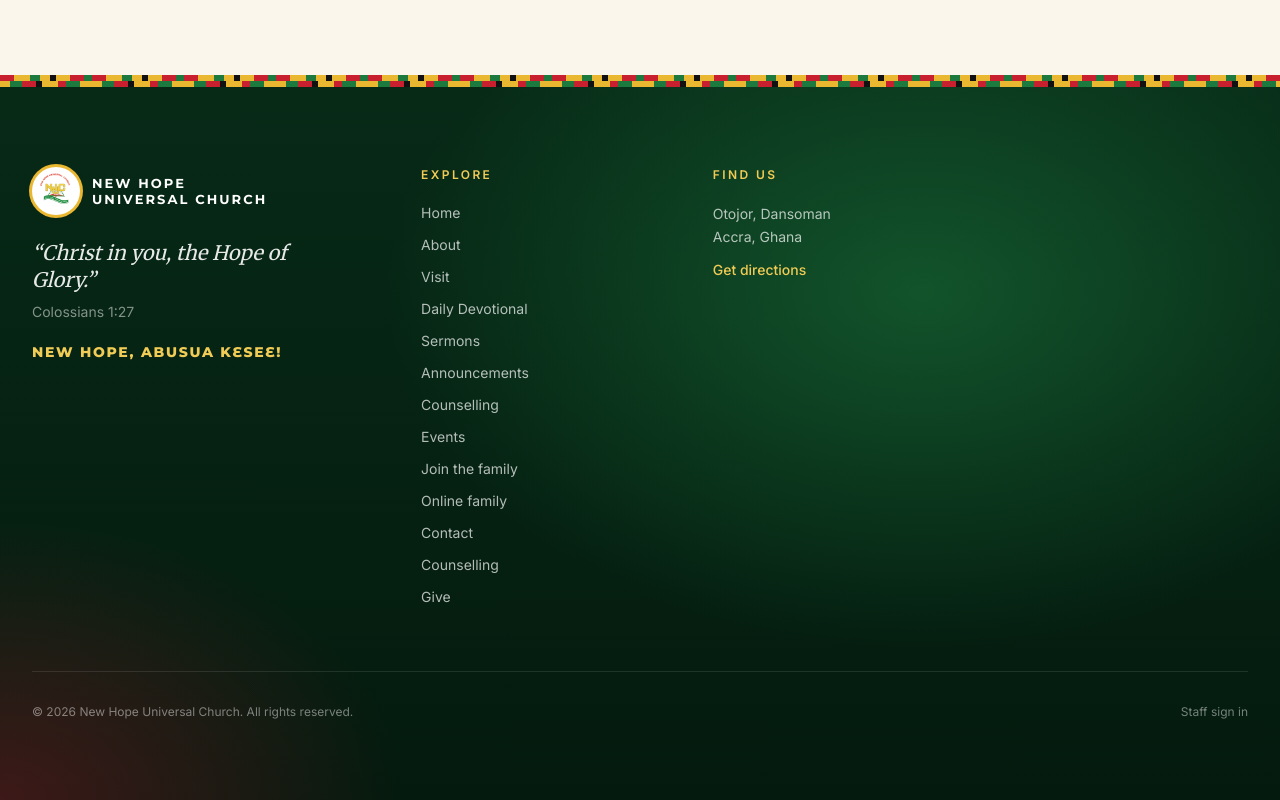
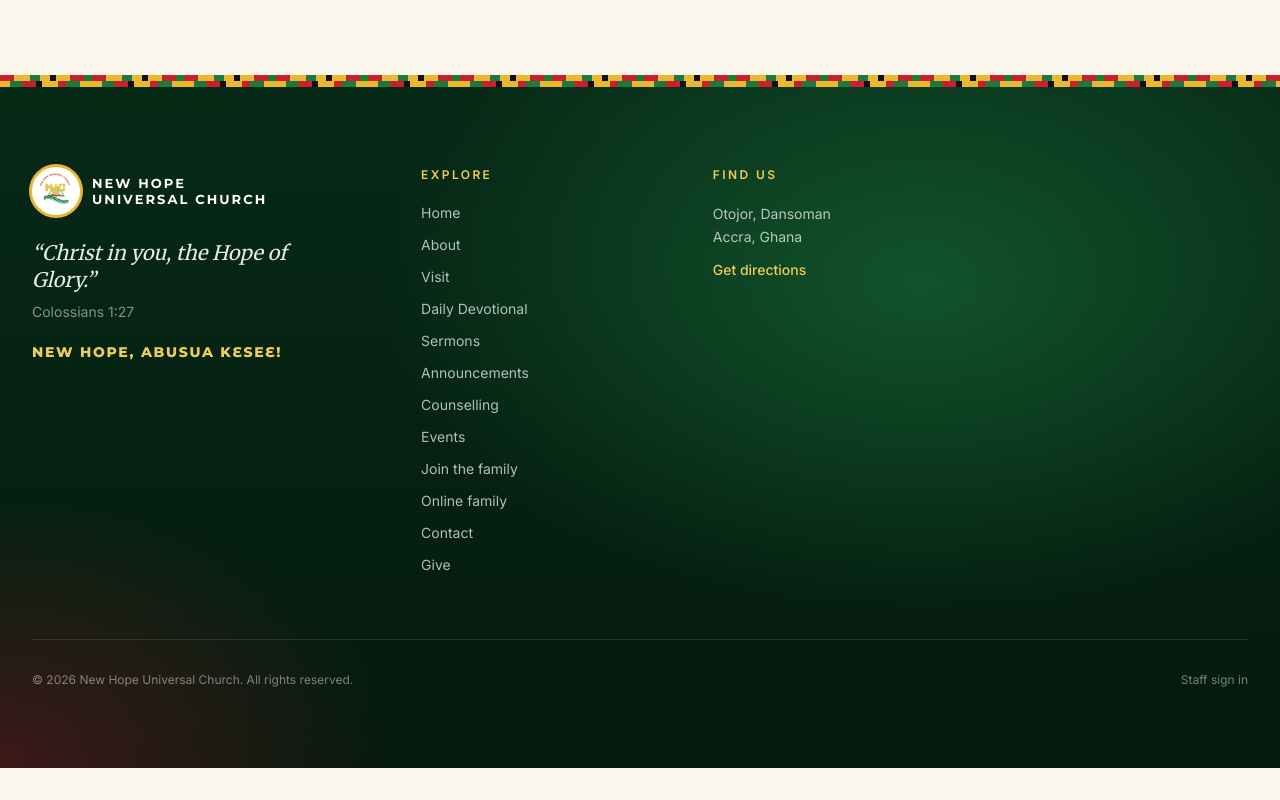
Before and after one commit to New-Hope-Universal-Church/nhuc-website, a Next.js app: page / in a window 1280 px wide. Shown: the part 2573-3373 px from the top of the page. After the commit the page ends 3341 px from the top, so only its background shows below. Built offline with nearby package versions, Linux system fonts and the light colour scheme.

Commit message:
fix: counselling listed once in the footer
It is in the menu links already.

```diff
--- a/src/components/SiteFooter.tsx
+++ b/src/components/SiteFooter.tsx
@@ -31,7 +31,6 @@ export default async function SiteFooter() {
               {navLinks.map((item) => (
                 <li key={item.href}><Link href={item.href} className="text-white/70 hover:text-white">{item.label}</Link></li>
               ))}
-              <li><Link href="/counselling" className="text-white/70 hover:text-white">Counselling</Link></li>
               <li><Link href="/give" className="text-white/70 hover:text-white">Give</Link></li>
             </ul>
           </div>
```
